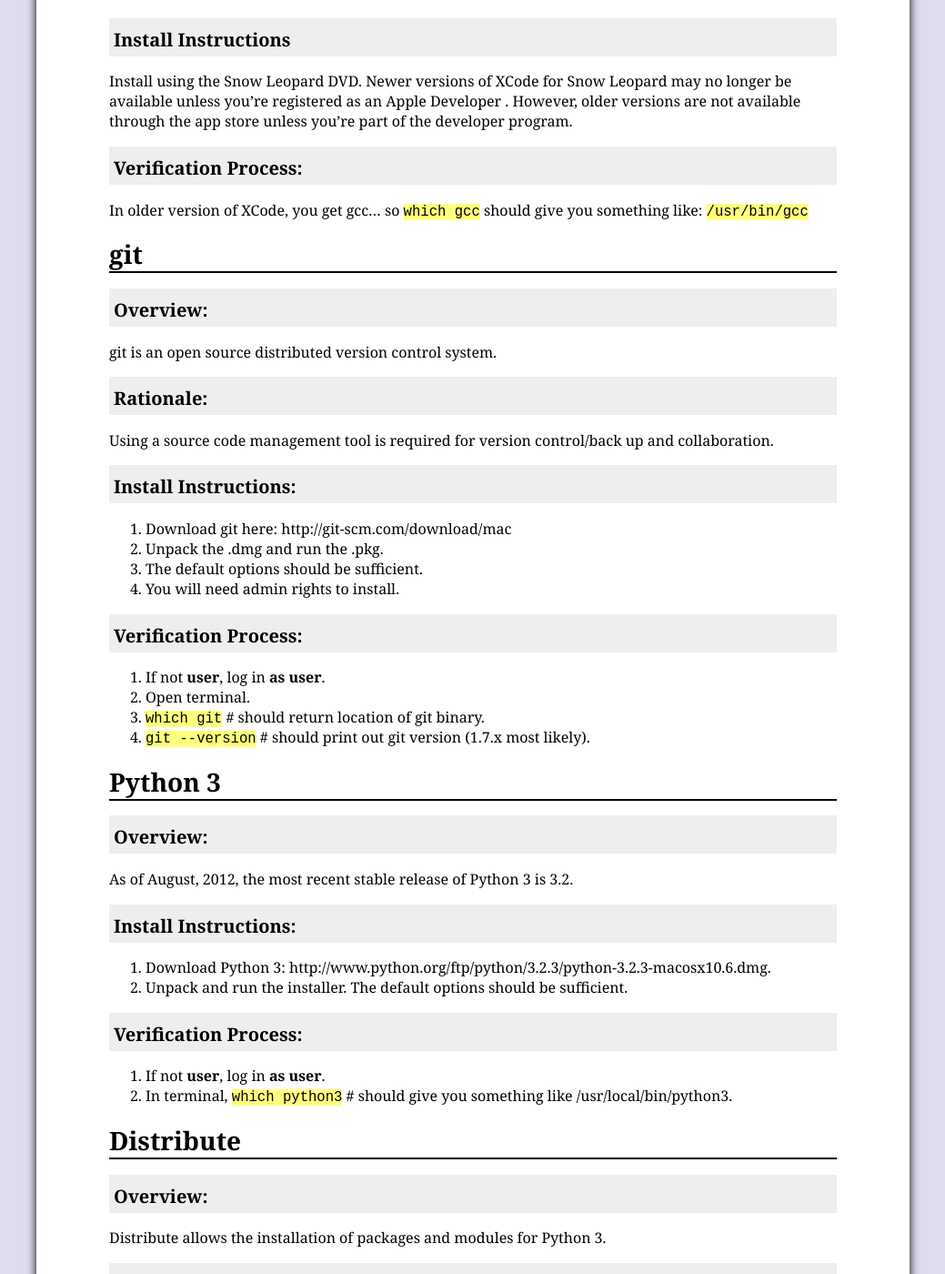
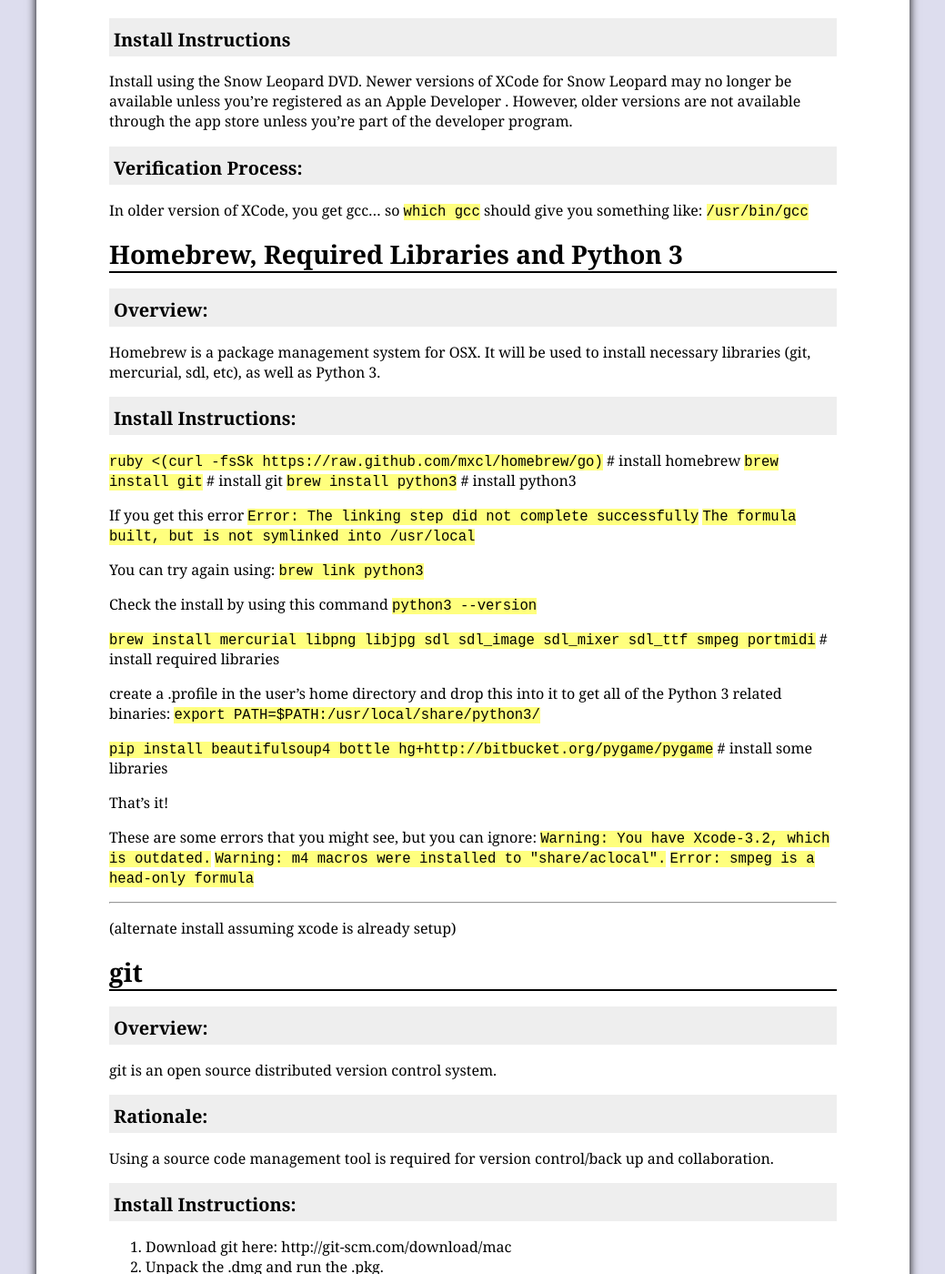
Before and after one commit to foureyes/jvers, a Jekyll site: the page built from tutorials/_posts/2012-08-04-python-3-install-on-osx.markdown, in a window 1280 px wide and 1400 px high, scrolled down 440 px. Shown: the whole window at 91% size, without its empty margins (120-1159 px from the left). Built offline with Jekyll 4.4.1, drawn with Linux system fonts in a browser that asks for light colours; some web fonts are replaced; some of the changed text lies outside the part shown.

Commit message:
Update tutorials/_posts/2012-08-04-python-3-install-on-osx.markdown
Made homebrew the default install

```diff
--- a/tutorials/_posts/2012-08-04-python-3-install-on-osx.markdown
+++ b/tutorials/_posts/2012-08-04-python-3-install-on-osx.markdown
@@ -14,6 +14,47 @@
 
 ##Verification Process:
 In older version of XCode, you get gcc... so `which gcc` should give you something like: `/usr/bin/gcc`
+
+Homebrew, Required Libraries and Python 3
+=====
+## Overview:
+Homebrew is a package management system for OSX.  It will be used to install necessary libraries (git, mercurial, sdl, etc), as well as Python 3.
+
+## Install Instructions:
+`ruby <(curl -fsSk https://raw.github.com/mxcl/homebrew/go)` # install homebrew
+`brew install git` # install git
+`brew install python3` # install python3
+
+If you get this error
+`Error: The linking step did not complete successfully`
+`The formula built, but is not symlinked into /usr/local`
+
+You can try again using:
+`brew link python3`
+
+Check the install by using this command
+`python3 --version`
+
+`brew install mercurial libpng libjpg sdl sdl_image sdl_mixer sdl_ttf smpeg portmidi` # install required libraries
+
+create a .profile in the user's home directory and drop this into it to get all of the Python 3 related binaries:
+`export PATH=$PATH:/usr/local/share/python3/`
+
+`pip install beautifulsoup4 bottle hg+http://bitbucket.org/pygame/pygame`  # install some libraries
+
+That's it!
+
+These are some errors that you might see, but you can ignore:
+`Warning: You have Xcode-3.2, which is outdated.`
+`Warning: m4 macros were installed to "share/aclocal".`
+`Error: smpeg is a head-only formula`
+
+
+
+
+<hr>
+(alternate install assuming xcode is already setup)
+<br />
 
 git
 =====
```
Also changed, not shown: other parts of tutorials/_posts/2012-08-04-python-3-install-on-osx.markdown (+0 -23 lines).
